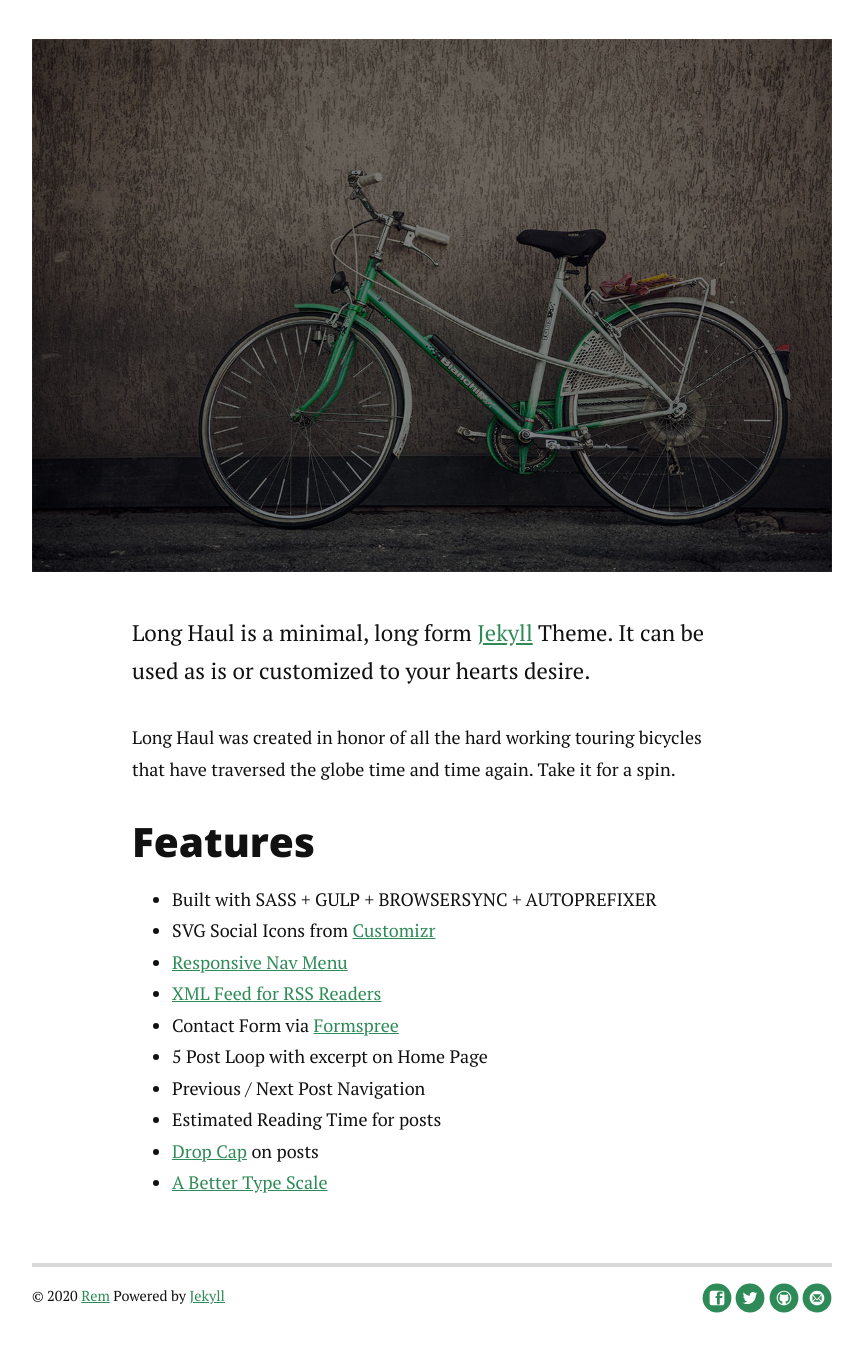
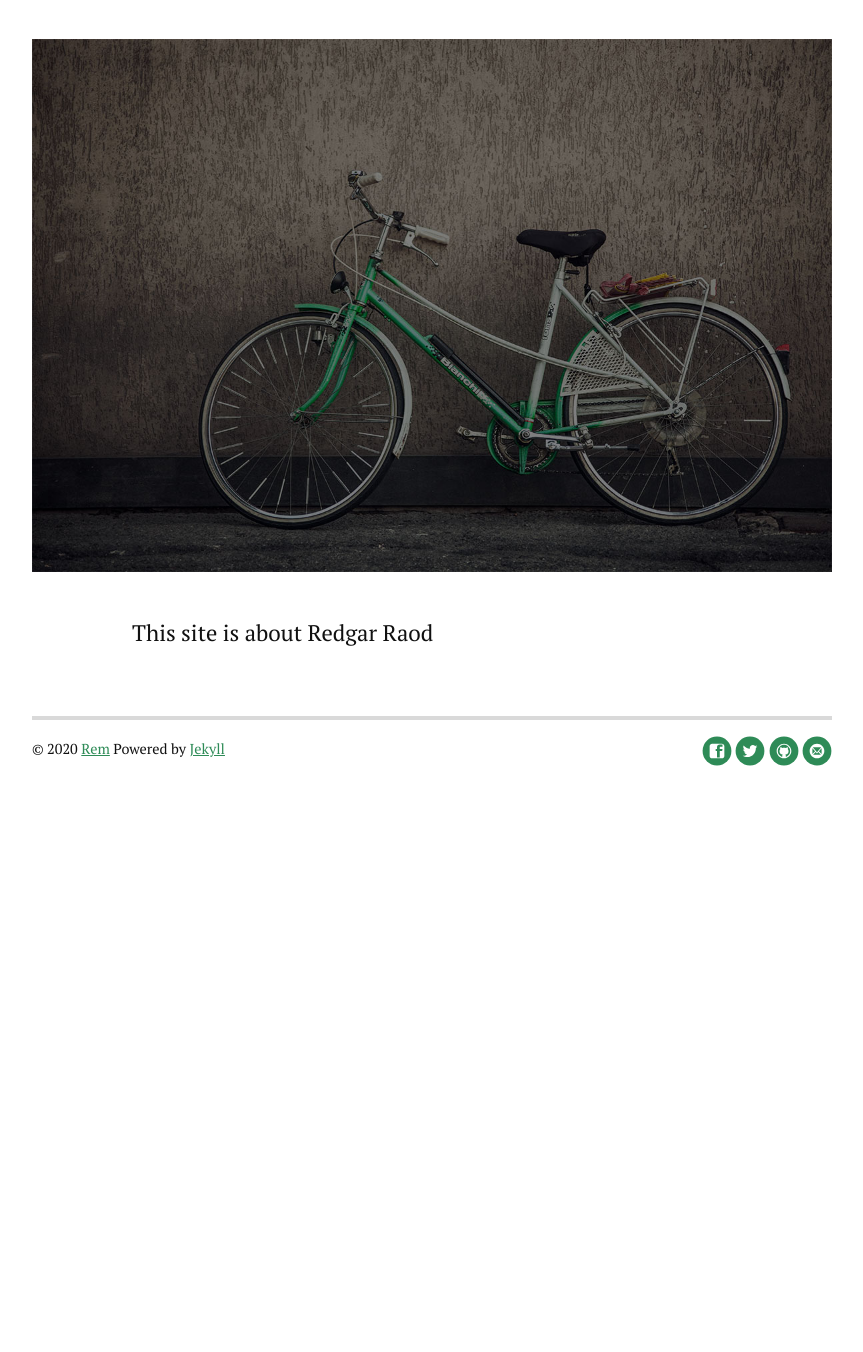
Before and after one commit to minxola/road, a Jekyll site: the page built from about.md, in a window 1280 px wide and 1400 px high, scrolled down 374 px. Shown: the top 1352 px of the window, without its empty margins (208-1071 px from the left). Built offline with Jekyll 4.4.1, drawn with Linux system fonts in a browser that asks for light colours; nearby versions of some CDN libraries; after the commit the page ends 1227 px from its top, so only the background shows below that; some of the changed text lies outside the part shown.

Commit message:
Extract some original references

```diff
--- a/about.md
+++ b/about.md
@@ -1,24 +1,11 @@
 ---
 layout: default
-title: About Long Haul
+title: About Redgar
 ---
 
 <div class="post">
-	<h1 class="pageTitle">About Long Haul</h1>
+	<h1 class="pageTitle">About Redgar</h1>
 	<img src="{{ '/assets/img/touring.jpg' | prepend: site.baseurl }}" alt="">
-	<p class="intro">Long Haul is a minimal, long form <a href="http://jekyllrb.com">Jekyll</a> Theme. It can be used as is or customized to your hearts desire.</p>
-	<p>Long Haul was created in honor of all the hard working touring bicycles that have traversed the globe time and time again. Take it for a spin.</p>
-	<h2>Features</h2>
-	<ul>
-		<li>Built with SASS + GULP + BROWSERSYNC + AUTOPREFIXER</li>
-  		<li>SVG Social Icons from <a href="http://customizr.net/icons/">Customizr</a></li>
-  		<li><a href="http://responsive-nav.com/">Responsive Nav Menu</a></li>
-  		<li><a href="https://github.com/snaptortoise/jekyll-rss-feeds">XML Feed for RSS Readers</a></li>
-  		<li>Contact Form via <a href="http://formspree.io/">Formspree</a></li>
-      <li>5 Post Loop with excerpt on Home Page</li>
-  		<li>Previous / Next Post Navigation</li>
-      <li>Estimated Reading Time for posts</li>
-  		<li><a href="https://github.com/adobe-webplatform/dropcap.js">Drop Cap</a> on posts</li>
-  		<li><a href="http://typecast.com/blog/a-more-modern-scale-for-web-typography">A Better Type Scale</a></li>
-  	</ul>
+	<p class="intro">This site is about Redgar Raod</p>
+
 </div>
--- a/index.html
+++ b/index.html
@@ -1,6 +1,6 @@
 ---
 layout: default
-title: Long Haul
+title: Redgar
 ---
 
 <div class="home" id="home">
```
Also changed, not shown: contact.md (+1 -1 lines), README.md.
